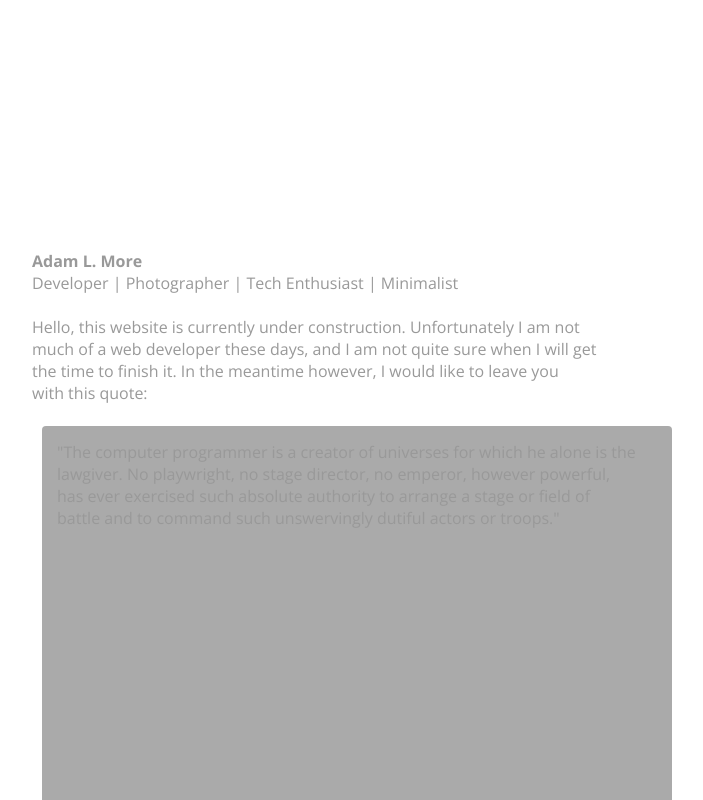
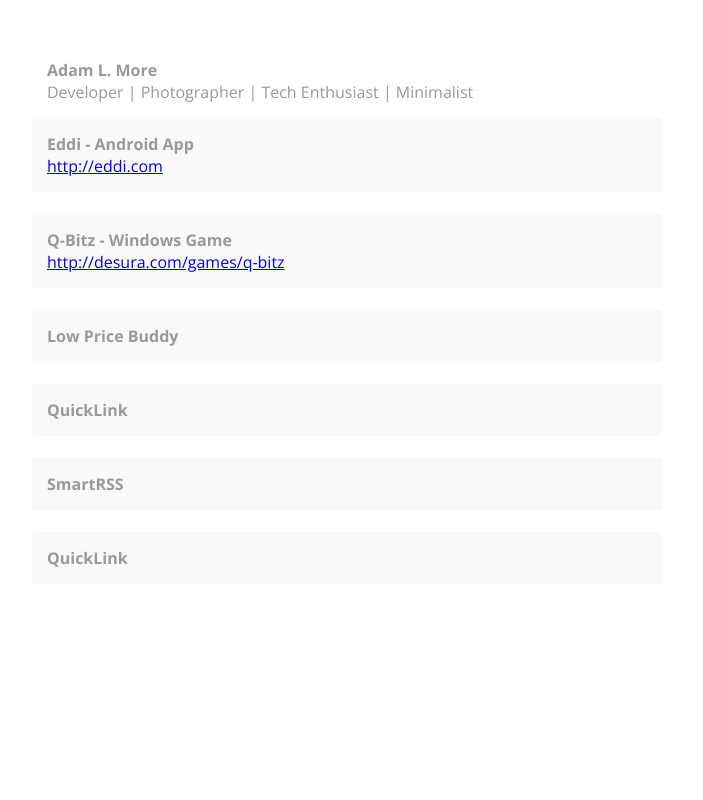
Before and after one commit to AdamLMore/AdamLMore.github.io, a plain HTML site: page index.html in a window 1280 px wide. Shown: the whole page, without its empty margins (283-986 px from the left). Drawn offline with nearby package versions, Linux system fonts and the light colour scheme.

Commit message:
framework made

```diff
--- a/index.html
+++ b/index.html
@@ -15,7 +15,7 @@
                 height: 300px;
 
                 position: absolute;
-                top:0;
+                top: 0;
                 bottom: 0;
                 left: 0;
                 right: 0;
@@ -24,36 +24,71 @@
                 font-size: 16px;
                 color: #999999;
 
-                margin: auto;
+                margin-left: auto;
+                margin-right: auto;
+            }
+
+            .descriptionBox
+            {
+                background: #FFFFFF;
+                width: 600px;
+                padding: 15px;
+                border-radius: 3px;
             }
 
             .projectBox
             {
-                background: #AAAAAA;
+                background: #F9F9F9;
                 width: 600px;
-                height: 400px;
                 padding: 15px;
-
-                margin: auto;
-                border-radius: 4px;
+                border-radius: 3px;
             }
         </style>
     </head>
 
     <body>
     <div class="centerContainer">
-        <b>Adam L. More</b><br>
-        Developer | Photographer | Tech Enthusiast | Minimalist<br><br>
-        Hello, this website is currently under construction. Unfortunately I am not<br>
-        much of a web developer these days, and I am not quite sure when I will get<br>
-        the time to finish it. In the meantime however, I would like to leave you<br>
-        with this quote:<br><br>
+
+        <div class="descriptionBox">
+            <br><br>
+            <b>Adam L. More</b><br>
+            Developer | Photographer | Tech Enthusiast | Minimalist<br>
+        </div>
 
         <div class="projectBox">
-            "The computer programmer is a creator of universes for which he alone is the<br>
-            lawgiver. No playwright, no stage director, no emperor, however powerful,<br>
-            has ever exercised such absolute authority to arrange a stage or field of <br>
-            battle and to command such unswervingly dutiful actors or troops."
+            <b>Eddi - Android App</b><br>
+            <a href="http://eddi.com/">http://eddi.com</a>
+        </div>
+
+        <br>
+
+        <div class="projectBox">
+            <b>Q-Bitz - Windows Game</b><br>
+            <a href="http://www.desura.com/games/q-bitz">http://desura.com/games/q-bitz</a>
+        </div>
+
+        <br>
+
+        <div class="projectBox">
+            <b>Low Price Buddy</b><br>
+        </div>
+
+        <br>
+
+        <div class="projectBox">
+            <b>QuickLink</b><br>
+        </div>
+
+        <br>
+
+        <div class="projectBox">
+            <b>SmartRSS</b><br>
+        </div>
+
+        <br>
+
+        <div class="projectBox">
+            <b>QuickLink</b><br>
         </div>
 
     </div>
```
